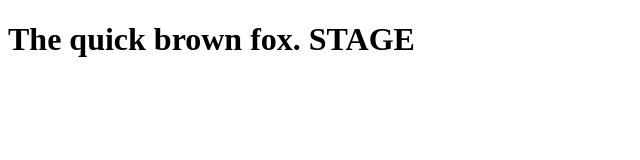
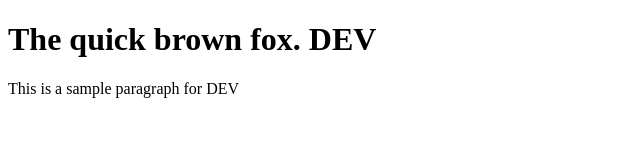
Before and after one commit to jcflorendo696/rename-test, a plain HTML site: page index.html in a window 1280 px wide. Shown: the whole page, without its empty margins (0-640 px from the left). Drawn offline with Linux system fonts and the light colour scheme.

Commit message:
added paragraph for dev branch

```diff
--- a/index.html
+++ b/index.html
@@ -9,8 +9,10 @@
 
 <body>
 
-    <h1>The quick brown fox. STAGE</h1>
+    <h1>The quick brown fox. DEV</h1>
 
+
+    <p>This is a sample paragraph for DEV</p>
 </body>
 
 </html>
```
